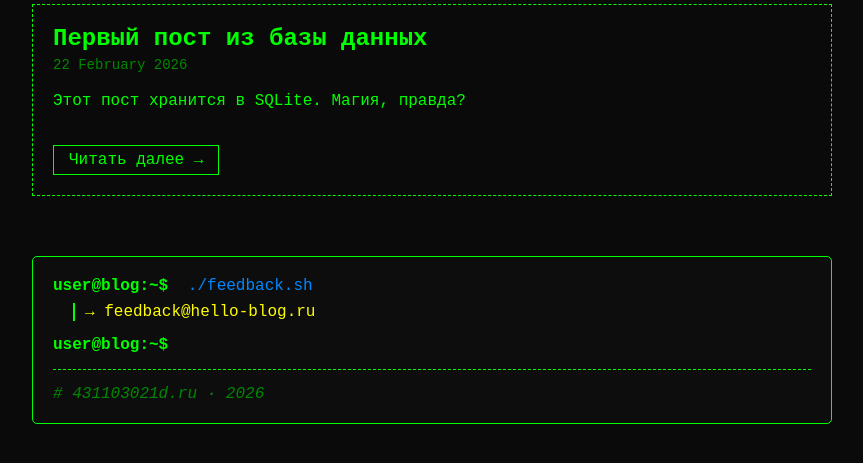
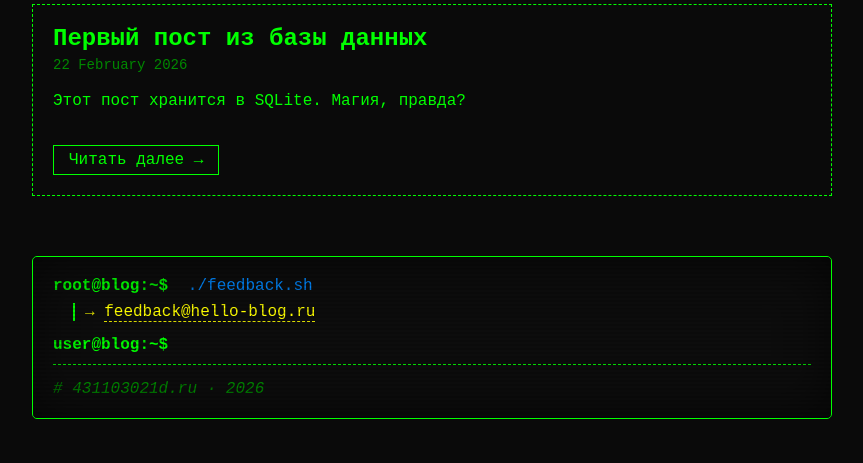
Before and after one commit to dderevyanko/helloworld_blog, a Flask app: page / in a window 1280 px wide. Shown: the part 202-665 px from the top of the page, without its empty margins (208-1071 px from the left). Run offline with Flask 3, Linux system fonts and the light colour scheme; parts of the project's set-up code (start-up, migrations or seed data) failed here and were passed over.

Commit message:
feat: add retro CRT terminal footer with interactive CLI

```diff
--- a/templates/index.html
+++ b/templates/index.html
@@ -67,7 +67,7 @@
             color: #0a0a0a;
         }
 
-    /* Терминальный подвал */
+        /* Терминальный подвал — общий стиль */
         .terminal-footer {
             margin-top: 60px;
             padding: 20px;
@@ -75,18 +75,27 @@
             border: 1px solid #00ff00;
             border-radius: 5px;
             font-family: 'Courier New', monospace;
+            position: relative;
+            overflow: hidden;
         }
+
+        /* Общий стиль для всех приглашений */
+        .terminal-footer .prompt {
+            color: #00ff00;
+            font-weight: bold;
+            margin-right: 10px;
+            text-shadow: none;
+            opacity: 1;
+        }
+
         .terminal-line {
             margin-bottom: 8px;
         }
-    .prompt {
-        color: #00ff00;
-        font-weight: bold;
-        margin-right: 10px;
-    }
+
         .command {
             color: #0088ff;
         }
+
         .terminal-output {
             color: #ffff00;
             margin-left: 20px;
@@ -94,26 +103,46 @@
             padding-left: 10px;
             border-left: 2px solid #00ff00;
         }
-    .terminal-cursor {
-        margin-bottom: 15px;
+
+        .terminal-output.error {
+            color: #ff0000;
+            border-left-color: #ff0000;
         }
+
+        /* Ссылка на email */
+        .terminal-output .email-link {
+            color: #ffff00;
+            text-decoration: none;
+            border-bottom: 1px dashed #ffff00;
+            cursor: text;
+            user-select: text;
+        }
+
+        .terminal-output .email-link:hover {
+            border-bottom-style: solid;
+        }
+
         .blinking-cursor {
             color: #00ff00;
             animation: blink 1s step-end infinite;
         }
+
         @keyframes blink {
             0%, 100% { opacity: 1; }
             50% { opacity: 0; }
         }
+
         .terminal-copyright {
             border-top: 1px dashed #00ff00;
             padding-top: 15px;
             margin-top: 10px;
         }
+
         .comment {
             color: #008800;
             font-style: italic;
         }
+
         /* Адаптивность для мобильных устройств */
         @media (max-width: 768px) {
             body {
@@ -129,6 +158,38 @@
             .terminal-line {
                 font-size: 12px;
             }
+        }
+
+        /* Растр (scanlines) — на весь подвал */
+        .terminal-footer::before {
+            content: "";
+            position: absolute;
+            top: 0;
+            left: 0;
+            width: 100%;
+            height: 100%;
+            background: repeating-linear-gradient(
+                0deg,
+                rgba(0, 0, 0, 0.15) 0px,
+                rgba(0, 0, 0, 0.15) 2px,
+                transparent 2px,
+                transparent 4px
+            );
+            pointer-events: none;
+            z-index: 1;
+        }
+
+        /* Виньетка (затемнение краёв) — только для подвала */
+        .terminal-footer::after {
+            content: "";
+            position: absolute;
+            top: 0;
+            left: 0;
+            width: 100%;
+            height: 100%;
+            box-shadow: inset 0 0 50px rgba(0, 0, 0, 0.6);
+            pointer-events: none;
+            z-index: 2;
         }
     </style>
 </head>
@@ -153,20 +214,88 @@
     <!-- Терминальный подвал с контактом -->
     <div class="terminal-footer">
         <div class="terminal-line">
-        <span class="prompt">user@blog:~$</span>
+            <span class="prompt">root@blog:~$</span>
             <span class="command">./feedback.sh</span>
         </div>
         <div class="terminal-output">
-        → feedback@hello-blog.ru
-    </div>
-    <div class="terminal-cursor">
-        <span class="prompt">user@blog:~$</span>
-        <span class="blinking-cursor">_</span>
-    </div>
-    <div class="terminal-copyright">
-        <span class="comment"># 431103021d.ru · 2026</span>
+            → <a href="mailto:feedback@hello-blog.ru" class="email-link">feedback@hello-blog.ru</a>
         </div>
     </div>
 
+    <script>
+        (function() {
+            // Находим контейнер подвала
+            const footer = document.querySelector('.terminal-footer');
+            if (!footer) return;
+
+            // Создаём интерактивную строку (приглашение user)
+            const inputLine = document.createElement('div');
+            inputLine.className = 'terminal-line interactive';
+            inputLine.innerHTML = '<span class="prompt">user@blog:~$</span> <span class="cmd-input"></span><span class="blinking-cursor">_</span>';
+
+            // Добавляем поле ввода
+            const hiddenInput = document.createElement('input');
+            hiddenInput.type = 'text';
+            hiddenInput.style.position = 'absolute';
+            hiddenInput.style.left = '-9999px';
+            hiddenInput.style.opacity = '0';
+            document.body.appendChild(hiddenInput);
+
+            // Фокусируемся на скрытом поле при клике на подвал
+            footer.addEventListener('click', () => {
+                hiddenInput.focus();
+            });
+
+            // Обновляем отображаемый текст
+            const cmdSpan = inputLine.querySelector('.cmd-input');
+
+            hiddenInput.addEventListener('input', () => {
+                cmdSpan.textContent = hiddenInput.value;
+            });
+
+            // Обработка ввода
+            hiddenInput.addEventListener('keypress', (e) => {
+                if (e.key === 'Enter') {
+                    const command = hiddenInput.value.trim();
+                    if (command !== '') {
+                        // Создаём строку с введённой командой
+                        const historyLine = document.createElement('div');
+                        historyLine.className = 'terminal-line';
+                        historyLine.innerHTML = '<span class="prompt">user@blog:~$</span> ' + command;
+                        footer.insertBefore(historyLine, inputLine);
+
+                        // Создаём ответ "Permission denied"
+                        const errorLine = document.createElement('div');
+                        errorLine.className = 'terminal-output error';
+                        errorLine.innerHTML = '→ Permission denied';
+                        footer.insertBefore(errorLine, inputLine);
+
+                        // Очищаем поле ввода
+                        hiddenInput.value = '';
+                        cmdSpan.textContent = '';
+
+                        // Прокручиваем подвал вниз
+                        footer.scrollIntoView({ behavior: 'smooth', block: 'end' });
+                    }
+                }
+            });
+
+            // Добавляем интерактивную строку в подвал
+            footer.appendChild(inputLine);
+
+            // Удаляем старый курсор, если был
+            const oldCursor = footer.querySelector('.terminal-cursor');
+            if (oldCursor) oldCursor.remove();
+
+            // Добавляем дату в самый низ (после интерактивной строки)
+            const copyrightDiv = document.createElement('div');
+            copyrightDiv.className = 'terminal-copyright';
+            copyrightDiv.innerHTML = '<span class="comment"># 431103021d.ru · 2026</span>';
+            footer.appendChild(copyrightDiv);
+
+            // Автофокус при загрузке
+            setTimeout(() => hiddenInput.focus(), 100);
+        })();
+    </script>
 </body>
 </html>
```
Lines whose indentation alone changed are shown as unchanged.
